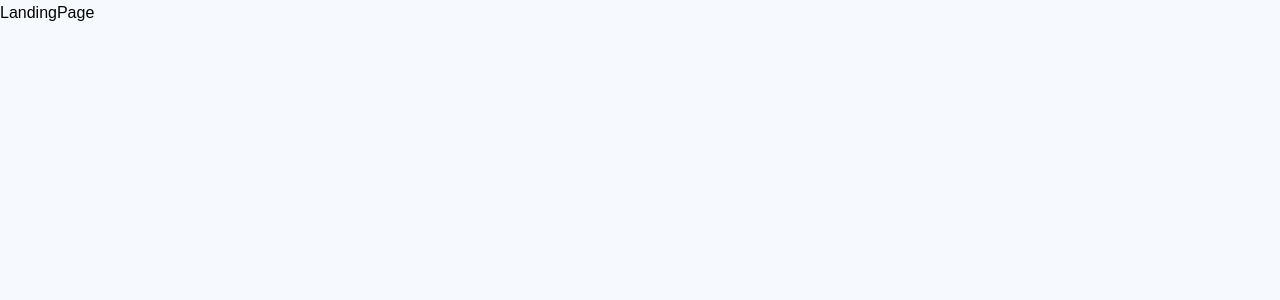
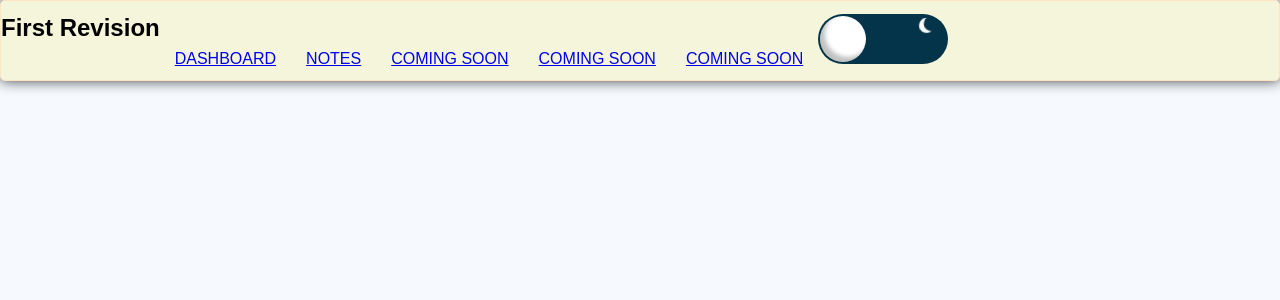
Before and after one commit to RobAMcDougall/revision-react-app, a React (Vite) app: page / in a window 1280 px wide. Shown: the top 300 px of the page. Built offline with nearby package versions, Linux system fonts and the light colour scheme.

Commit message:
add navbar and light/dark mode toggle

```diff
--- a/src/index.css
+++ b/src/index.css
@@ -53,3 +53,200 @@ body.light {
     padding-bottom: 0;
     display: block;
 }
+
+nav {
+    margin-top: 5px;
+    padding: 0;
+}
+
+.logo {
+    margin: 0;
+    font-size: 1.5em
+}
+
+.link {
+    padding: 0px 15px;
+    text-transform: uppercase;
+    text-align: center;
+}
+
+.header {
+    display: flex;
+	padding-top: .5em;
+	padding-bottom: .5em;
+	border: 1px solid bisque;
+	background-color: beige;
+	-webkit-box-shadow: 0px 0px 14px 0px rgba(0,0,0,0.75);
+	-moz-box-shadow: 0px 0px 14px 0px rgba(0,0,0,0.75);
+	box-shadow: 0px 0px 14px 0px rgba(0,0,0,0.75);
+	-webkit-border-radius: 5px;
+	-moz-border-radius: 5px;
+	border-radius: 5px;
+}
+
+.switch {
+    position: relative;
+    width: 130px;
+    height: 50px;
+    margin: 0px;
+    appearance: none;
+    -webkit-appearance: none;
+    background-color: rgb(4,52,73);
+    background-size: cover;
+    background-repeat: no-repeat;
+    border-radius: 25px;
+    transition: background-image .7s ease-in-out;
+    outline: none;
+    cursor: pointer;
+    overflow: hidden;
+  }
+
+  .switch:checked {
+    background-color: rgb(0, 195, 255);
+    background-size: cover;
+    transition: background-image 1s ease-in-out;
+  }
+
+  .switch:after {
+    content: '';
+    width: 46px;
+    height: 46px;
+    border-radius: 50%;
+    background-color: #fff;
+    position: absolute;
+    left: 2px;
+    top: 2px;
+    transform: translateX(0px);
+    animation: off .7s forwards cubic-bezier(.8, .5, .2, 1.4);
+    box-shadow: inset 5px -5px 4px rgba(53, 53, 53, 0.3);
+  }
+
+  @keyframes off {
+    0% {
+      transform: translateX(80px);
+      width: 46px;
+    }
+
+    50% {
+      width: 75px;
+      border-radius: 25px;
+    }
+
+    100% {
+      transform: translateX(0px);
+      width: 46px;
+    }
+  }
+
+  .switch:checked:after {
+    animation: on .7s forwards cubic-bezier(.8, .5, .2, 1.4);
+    box-shadow: inset -5px -5px 4px rgba(53, 53, 53, 0.3);
+  }
+
+  @keyframes on {
+    0% {
+      transform: translateX(0px);
+      width: 46px;
+    }
+
+    50% {
+      width: 75px;
+      border-radius: 25px;
+    }
+
+    100% {
+      transform: translateX(80px);
+      width: 46px;
+    }
+  }
+
+  .switch:checked:before {
+    content: '';
+    width: 15px;
+    height: 15px;
+    border-radius: 50%;
+    position: absolute;
+    left: 15px;
+    top: 5px;
+    transform-origin: 53px 10px;
+    background-color: transparent;
+    box-shadow: 5px -1px 0px #fff;
+    filter: blur(0px);
+    animation: sun .7s forwards ease;
+  }
+
+  @keyframes sun {
+    0% {
+      transform: rotate(170deg);
+      background-color: transparent;
+      box-shadow: 5px -1px 0px #fff;
+      filter: blur(0px);
+    }
+
+    50% {
+      background-color: transparent;
+      box-shadow: 5px -1px 0px #fff;
+      filter: blur(0px);
+    }
+
+    90% {
+      background-color: #f5daaa;
+      box-shadow: 0px 0px 10px #f5deb4,
+      0px 0px 20px #f5deb4,
+      0px 0px 30px #f5deb4,
+       inset 0px 0px 2px #efd3a3;
+      filter: blur(1px);
+    }
+
+    100% {
+      transform: rotate(0deg);
+      background-color: #f5daaa;
+      box-shadow: 0px 0px 10px #f5deb4,
+      0px 0px 20px #f5deb4,
+      0px 0px 30px #f5deb4,
+       inset 0px 0px 2px #efd3a3;
+      filter: blur(1px);
+    }
+  }
+
+  .switch:before {
+    content: '';
+    width: 15px;
+    height: 15px;
+    border-radius: 50%;
+    position: absolute;
+    left: 15px;
+    top: 5px;
+    filter: blur(1px);
+    background-color: #f5daaa;
+    box-shadow: 0px 0px 10px #f5deb4,
+  0px 0px 20px #f5deb4,
+  0px 0px 30px #f5deb4,
+   inset 0px 0px 2px #efd3a3;
+    transform-origin: 53px 10px;
+    animation: moon .7s forwards ease;
+  }
+
+  @keyframes moon {
+    0% {
+      transform: rotate(0deg);
+      filter: blur(1px);
+    }
+
+    50% {
+      filter: blur(1px);
+    }
+
+    90% {
+      background-color: transparent;
+      box-shadow: 5px -1px 0px #fff;
+      filter: blur(0px);
+    }
+
+    100% {
+      transform: rotate(170deg);
+      background-color: transparent;
+      box-shadow: 5px -1px 0px #fff;
+      filter: blur(0px);
+    }
+  }
--- a/src/layout/PageWrapper/index.jsx
+++ b/src/layout/PageWrapper/index.jsx
@@ -1,5 +1,42 @@
+import { NavLink, Outlet } from "react-router-dom";
+import { useTheme } from "../../context/dark-theme context";
+
 function PageWrapper() {
-  return <div>PageWrapper</div>;
+  const theme = useTheme();
+  const handleClick = () => {
+    toggleTheme(theme);
+  };
+  return (
+    <>
+      <header className="header">
+        <h1 className="logo">First Revision</h1>
+        <nav>
+          <NavLink className="link" to="/HomePage">
+            DashBoard
+          </NavLink>
+          <NavLink className="link" to="VideoTaking">
+            Notes
+          </NavLink>
+          <NavLink className="link" to="#">
+            Coming Soon
+          </NavLink>
+          <NavLink className="link" to="#">
+            Coming Soon
+          </NavLink>
+          <NavLink className="link" to="#">
+            Coming Soon
+          </NavLink>
+          <input
+            type="checkbox"
+            onClick={handleClick}
+            name="checkbox"
+            className="switch"
+          />
+        </nav>
+      </header>
+      <Outlet />
+    </>
+  );
 }
 
 export default PageWrapper;
--- a/src/pages/landingPage/index.jsx
+++ b/src/pages/landingPage/index.jsx
@@ -1,5 +1,10 @@
+import PageWrapper from "../../layout/PageWrapper";
 function LandingPage() {
-  return <div>LandingPage</div>;
+  return (
+    <>
+      <PageWrapper />
+    </>
+  );
 }
 
 export default LandingPage;
```
Also changed, not shown: 1 other file (tests, documents, lock files or other folders).
